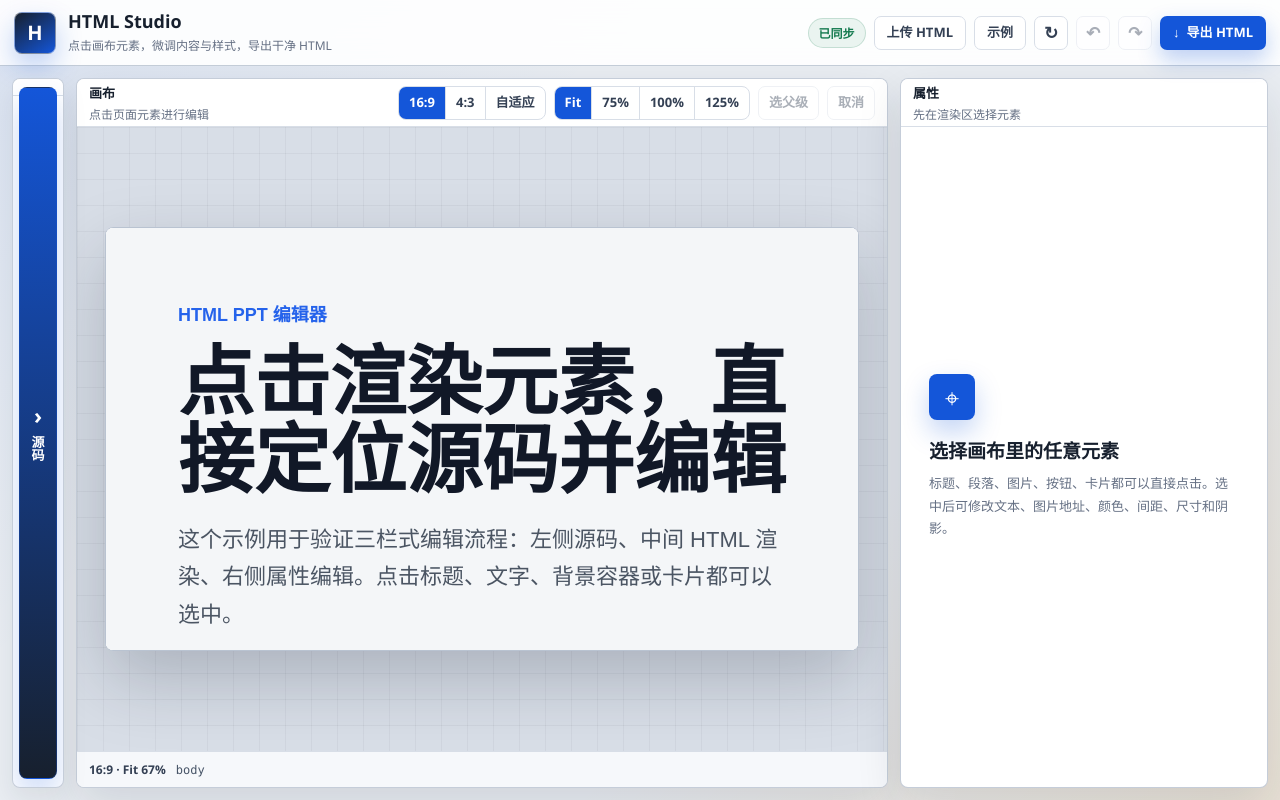
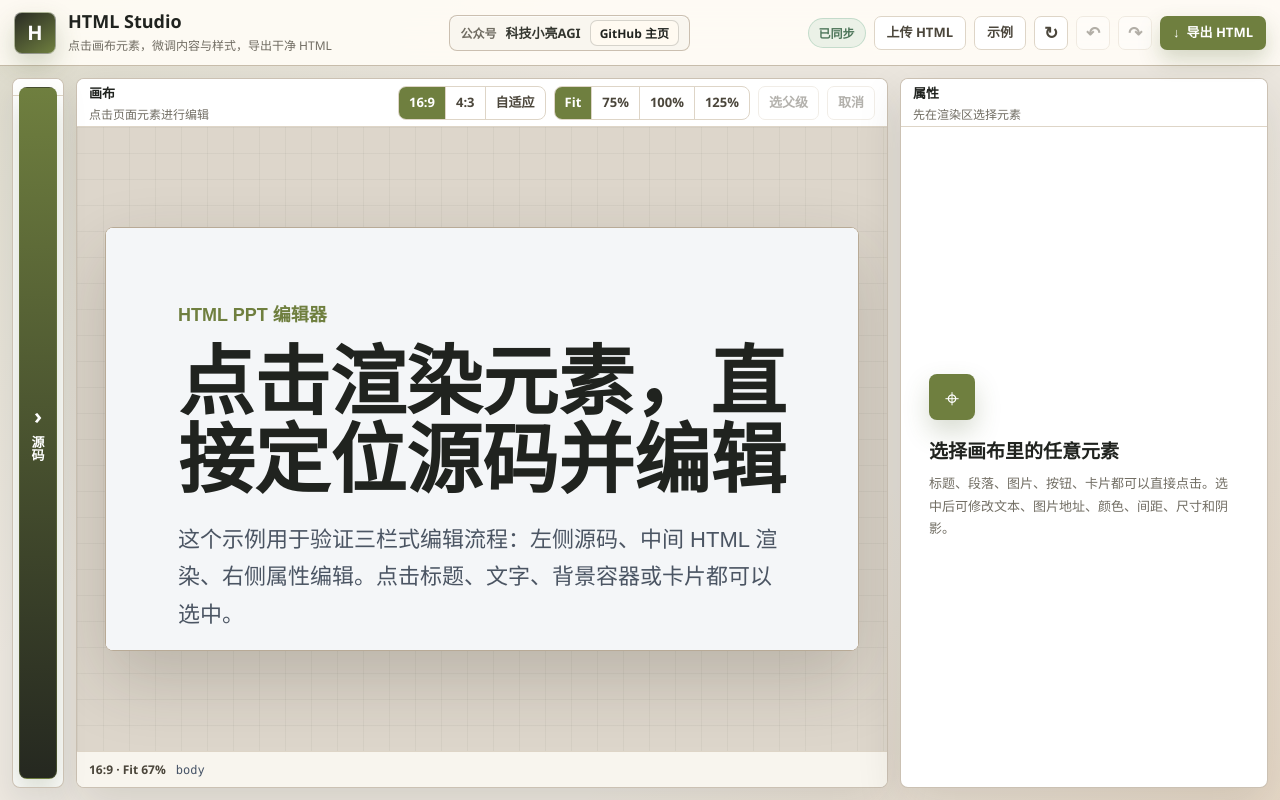
Before and after one commit to kejixiaoliang/html-ppt-editor, a website: page index.html in a window 1280 px wide. Drawn offline with Linux system fonts and the light colour scheme.

Commit message:
更新开发者信息与暖色工具 UI
本次更新重点：

- 顶部栏新增开发者信息：公众号「科技小亮AGI」。

- 顶部栏新增 GitHub 主页跳转按钮：https://github.com/kejixiaoliang。

- 将界面从经典科技蓝/紫色方向调整为墨绿、琥珀、暖灰、石墨色的专业工具风格。

- 同步更新按钮、状态、源码栏、画布舞台、选中/悬停高亮等细节色彩。

- 更新 scripts/check.js，增加开发者信息、GitHub 链接和禁用旧蓝紫主色的回归检查。

验证：

- npm run check

- git diff --check

- 本地 HTTP smoke test：/health、/、/styles.css、/app.js 均返回 200

```diff
--- a/app.js
+++ b/app.js
@@ -92,7 +92,7 @@ const sampleHtml = `<!doctype html>
         margin: 0;
         font-family: "Microsoft YaHei", sans-serif;
         background: #f4f6f8;
-        color: #111827;
+        color: #20231f;
       }
 
       .slide {
@@ -107,7 +107,7 @@ const sampleHtml = `<!doctype html>
       }
 
       .eyebrow {
-        color: #2563eb;
+        color: #6f7f3f;
         font-size: 18px;
         font-weight: 800;
       }
@@ -415,14 +415,14 @@ function injectPreviewBridge(doc) {
     }
 
     .__html_editor_hover__ {
-      outline: 2px solid #f59e0b !important;
+      outline: 2px solid #c07625 !important;
       outline-offset: 2px !important;
     }
 
     .__html_editor_selected__ {
-      outline: 3px solid #2563eb !important;
+      outline: 3px solid #6f7f3f !important;
       outline-offset: 3px !important;
-      box-shadow: 0 0 0 6px rgba(37, 99, 235, 0.16) !important;
+      box-shadow: 0 0 0 6px rgba(111, 127, 63, 0.18) !important;
     }
 
     .__html_editor_badge__ {
@@ -432,8 +432,8 @@ function injectPreviewBridge(doc) {
       padding: 5px 8px;
       border-radius: 6px;
       color: #fff;
-      background: #2563eb;
-      box-shadow: 0 8px 24px rgba(15, 23, 42, 0.22);
+      background: #6f7f3f;
+      box-shadow: 0 8px 24px rgba(43, 38, 30, 0.22);
       font: 700 12px/1.2 "Microsoft YaHei", ui-sans-serif, system-ui, sans-serif;
       pointer-events: none;
       white-space: nowrap;
@@ -442,7 +442,7 @@ function injectPreviewBridge(doc) {
     }
 
     .__html_editor_badge__.__hover__ {
-      background: #d97706;
+      background: #c07625;
     }
   `;
 
@@ -572,7 +572,7 @@ function updateInspector() {
   controls.srcField.classList.toggle("hidden", !supportsAttribute(element, "src"));
   controls.hrefField.classList.toggle("hidden", !supportsAttribute(element, "href"));
 
-  controls.color.value = normalizeColor(element.style.color || getComputedPreviewStyle("color") || "#111827");
+  controls.color.value = normalizeColor(element.style.color || getComputedPreviewStyle("color") || "#20231f");
   controls.background.value = normalizeColor(
     element.style.backgroundColor || getComputedPreviewStyle("backgroundColor") || "#ffffff",
   );
--- a/index.html
+++ b/index.html
@@ -19,6 +19,19 @@
             <h1>HTML Studio</h1>
             <p>点击画布元素，微调内容与样式，导出干净 HTML</p>
           </div>
+        </div>
+
+        <div class="developer-strip" aria-label="开发者信息">
+          <span class="developer-label">公众号</span>
+          <strong>科技小亮AGI</strong>
+          <a
+            class="github-link"
+            href="https://github.com/kejixiaoliang"
+            target="_blank"
+            rel="noopener noreferrer"
+          >
+            GitHub 主页
+          </a>
         </div>
 
         <div class="toolbar" aria-label="项目操作">
--- a/styles.css
+++ b/styles.css
@@ -1,21 +1,21 @@
 :root {
   color-scheme: light;
-  --bg: #e9edf2;
-  --bg-deep: #d8dee7;
+  --bg: #ece7df;
+  --bg-deep: #ddd6cb;
   --panel: #ffffff;
-  --panel-soft: #f6f8fb;
-  --ink: #17202e;
-  --muted: #657084;
-  --line: #d8dee7;
-  --line-strong: #b9c3d1;
-  --accent: #1456d9;
-  --accent-strong: #0d3f9f;
-  --accent-soft: #e9f0ff;
-  --select: #e28900;
-  --success: #147a4f;
-  --danger: #c2410c;
-  --shadow: 0 18px 46px rgba(23, 32, 46, 0.12);
-  --shadow-strong: 0 28px 70px rgba(15, 23, 42, 0.22);
+  --panel-soft: #f8f5ee;
+  --ink: #20231f;
+  --muted: #716d63;
+  --line: #ded5c7;
+  --line-strong: #b8aa96;
+  --accent: #6f7f3f;
+  --accent-strong: #4e5f2d;
+  --accent-soft: #eef2df;
+  --select: #c07625;
+  --success: #4e765a;
+  --danger: #a64f2d;
+  --shadow: 0 18px 46px rgba(43, 38, 30, 0.12);
+  --shadow-strong: 0 28px 70px rgba(43, 38, 30, 0.2);
   --mono: "Cascadia Code", Consolas, "SFMono-Regular", monospace;
   --ui: "Aptos", "Segoe UI", "Microsoft YaHei UI", "Microsoft YaHei", sans-serif;
 }
@@ -31,8 +31,8 @@ body {
   overflow: hidden;
   color: var(--ink);
   background:
-    linear-gradient(135deg, rgba(20, 86, 217, 0.08), transparent 32%),
-    linear-gradient(315deg, rgba(226, 137, 0, 0.12), transparent 34%),
+    linear-gradient(135deg, rgba(111, 127, 63, 0.12), transparent 32%),
+    linear-gradient(315deg, rgba(192, 118, 37, 0.13), transparent 34%),
     var(--bg);
   font-family: var(--ui);
 }
@@ -61,8 +61,8 @@ button {
   gap: 18px;
   min-height: 66px;
   padding: 10px 14px;
-  border-bottom: 1px solid rgba(185, 195, 209, 0.85);
-  background: rgba(255, 255, 255, 0.9);
+  border-bottom: 1px solid rgba(184, 170, 150, 0.78);
+  background: rgba(255, 252, 246, 0.92);
   backdrop-filter: blur(18px);
 }
 
@@ -82,8 +82,8 @@ button {
   border: 1px solid rgba(255, 255, 255, 0.46);
   border-radius: 8px;
   color: #fff;
-  background: linear-gradient(145deg, #17202e, #1456d9);
-  box-shadow: 0 12px 26px rgba(20, 86, 217, 0.26);
+  background: linear-gradient(145deg, #2a2c24, #6f7f3f);
+  box-shadow: 0 12px 26px rgba(78, 95, 45, 0.24);
   font-size: 20px;
   font-weight: 850;
 }
@@ -99,6 +99,49 @@ button {
   margin: 4px 0 0;
   color: var(--muted);
   font-size: 12px;
+}
+
+.developer-strip {
+  display: inline-flex;
+  align-items: center;
+  gap: 9px;
+  min-height: 36px;
+  padding: 0 10px;
+  border: 1px solid rgba(184, 170, 150, 0.7);
+  border-radius: 8px;
+  color: #34362f;
+  background: rgba(248, 245, 238, 0.86);
+  box-shadow: inset 0 1px 0 rgba(255, 255, 255, 0.62);
+  font-size: 12px;
+  white-space: nowrap;
+}
+
+.developer-label {
+  color: var(--muted);
+  font-weight: 750;
+}
+
+.developer-strip strong {
+  font-size: 13px;
+}
+
+.github-link {
+  display: inline-flex;
+  align-items: center;
+  justify-content: center;
+  min-height: 26px;
+  padding: 0 9px;
+  border: 1px solid rgba(32, 35, 31, 0.18);
+  border-radius: 7px;
+  color: #20231f;
+  background: #fffaf1;
+  font-weight: 850;
+  text-decoration: none;
+}
+
+.github-link:hover {
+  border-color: var(--accent);
+  background: var(--accent-soft);
 }
 
 .toolbar,
@@ -149,7 +192,7 @@ button {
 .button.primary {
   color: #fff;
   background: var(--accent);
-  box-shadow: 0 10px 22px rgba(20, 86, 217, 0.28);
+  box-shadow: 0 10px 22px rgba(78, 95, 45, 0.24);
 }
 
 .button.primary:hover {
@@ -161,7 +204,7 @@ button {
 .text-button,
 .icon-button,
 .segment {
-  color: #344054;
+  color: #4b463b;
   border-color: var(--line);
   background: rgba(255, 255, 255, 0.92);
 }
@@ -170,7 +213,7 @@ button {
 .text-button:hover,
 .icon-button:hover,
 .segment:hover {
-  border-color: rgba(20, 86, 217, 0.38);
+  border-color: rgba(111, 127, 63, 0.48);
   background: var(--accent-soft);
 }
 
@@ -220,7 +263,7 @@ button:disabled {
   display: grid;
   min-height: 0;
   overflow: hidden;
-  border: 1px solid rgba(185, 195, 209, 0.82);
+  border: 1px solid rgba(184, 170, 150, 0.72);
   border-radius: 8px;
   background: var(--panel);
   box-shadow: var(--shadow);
@@ -288,8 +331,8 @@ button:disabled {
   border: 0;
   outline: 0;
   padding: 15px;
-  background: #111827;
-  color: #edf6f8;
+  background: #24251f;
+  color: #f4efe4;
   font-family: var(--mono);
   font-size: 12px;
   line-height: 1.58;
@@ -297,8 +340,8 @@ button:disabled {
 }
 
 #sourceEditor::selection {
-  color: #111827;
-  background: #f7c948;
+  color: #20231f;
+  background: #d9a441;
 }
 
 .source-collapsed .source-panel {
@@ -313,11 +356,11 @@ button:disabled {
   align-items: center;
   justify-content: center;
   gap: 10px;
-  border: 1px solid rgba(20, 86, 217, 0.32);
+  border: 1px solid rgba(111, 127, 63, 0.42);
   border-radius: 8px;
   color: #fff;
-  background: linear-gradient(180deg, #1456d9, #17202e);
-  box-shadow: 0 16px 30px rgba(20, 86, 217, 0.22);
+  background: linear-gradient(180deg, #6f7f3f, #252820);
+  box-shadow: 0 16px 30px rgba(78, 95, 45, 0.24);
   cursor: pointer;
   font-size: 13px;
   font-weight: 850;
@@ -394,8 +437,8 @@ button:disabled {
   place-items: center;
   padding: 28px;
   background:
-    linear-gradient(90deg, rgba(23, 32, 46, 0.045) 1px, transparent 1px),
-    linear-gradient(rgba(23, 32, 46, 0.045) 1px, transparent 1px),
+    linear-gradient(90deg, rgba(43, 38, 30, 0.045) 1px, transparent 1px),
+    linear-gradient(rgba(43, 38, 30, 0.045) 1px, transparent 1px),
     var(--bg-deep);
   background-size: 26px 26px;
 }
@@ -437,7 +480,7 @@ button:disabled {
 
 .breadcrumb-row span {
   flex: 0 0 auto;
-  color: #344054;
+  color: #4b463b;
   font-weight: 800;
 }
 
@@ -467,7 +510,7 @@ button:disabled {
   border-radius: 8px;
   color: #fff;
   background: var(--accent);
-  box-shadow: 0 12px 26px rgba(20, 86, 217, 0.25);
+  box-shadow: 0 12px 26px rgba(78, 95, 45, 0.22);
   font-size: 25px;
 }
 
@@ -503,8 +546,8 @@ button:disabled {
 }
 
 .selected-card {
-  border-color: rgba(20, 86, 217, 0.38);
-  background: #f8fbff;
+  border-color: rgba(111, 127, 63, 0.42);
+  background: #fbf8ef;
 }
 
 .card-title {
@@ -536,7 +579,7 @@ button:disabled {
   min-height: 34px;
   border: 1px solid var(--line);
   border-radius: 7px;
-  color: #344054;
+  color: #4b463b;
   background: #fff;
   cursor: pointer;
   font-size: 14px;
@@ -556,7 +599,7 @@ button:disabled {
 }
 
 .format-button:hover {
-  border-color: rgba(20, 86, 217, 0.38);
+  border-color: rgba(111, 127, 63, 0.48);
   background: var(--accent-soft);
 }
 
@@ -605,7 +648,7 @@ button:disabled {
   padding: 5px 8px;
   border: 1px solid var(--line);
   border-radius: 999px;
-  color: #344054;
+  color: #4b463b;
   background: var(--panel-soft);
   cursor: pointer;
   font-family: var(--mono);
@@ -627,7 +670,7 @@ label {
   display: flex;
   flex-direction: column;
   gap: 6px;
-  color: #344054;
+  color: #4b463b;
   font-size: 12px;
   font-weight: 750;
 }
@@ -655,7 +698,7 @@ input:focus,
 textarea:focus,
 select:focus {
   border-color: var(--accent);
-  box-shadow: 0 0 0 3px rgba(20, 86, 217, 0.12);
+  box-shadow: 0 0 0 3px rgba(111, 127, 63, 0.14);
 }
 
 input:disabled {
```
Also changed, not shown: scripts/check.js (+20 -0 lines).
